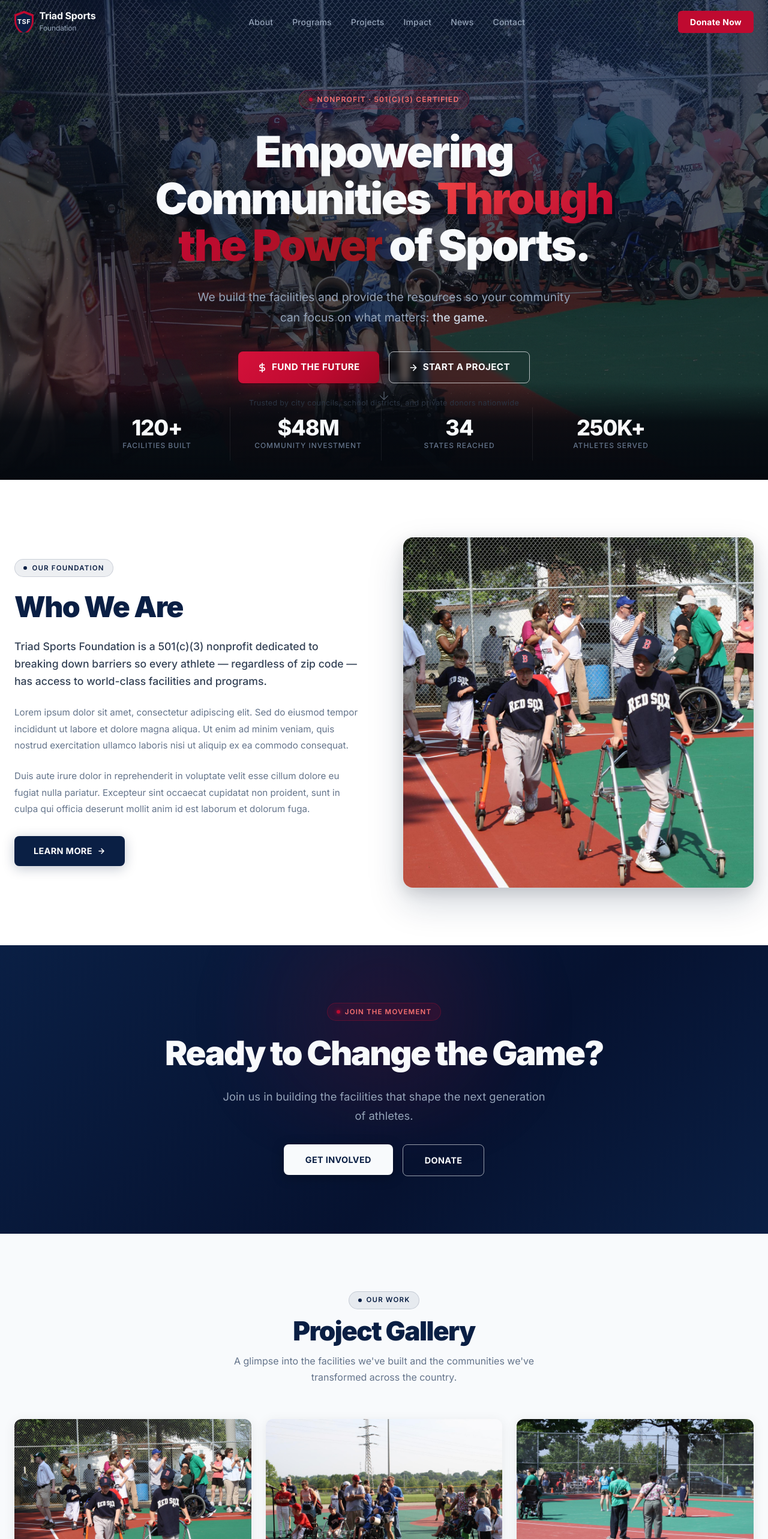
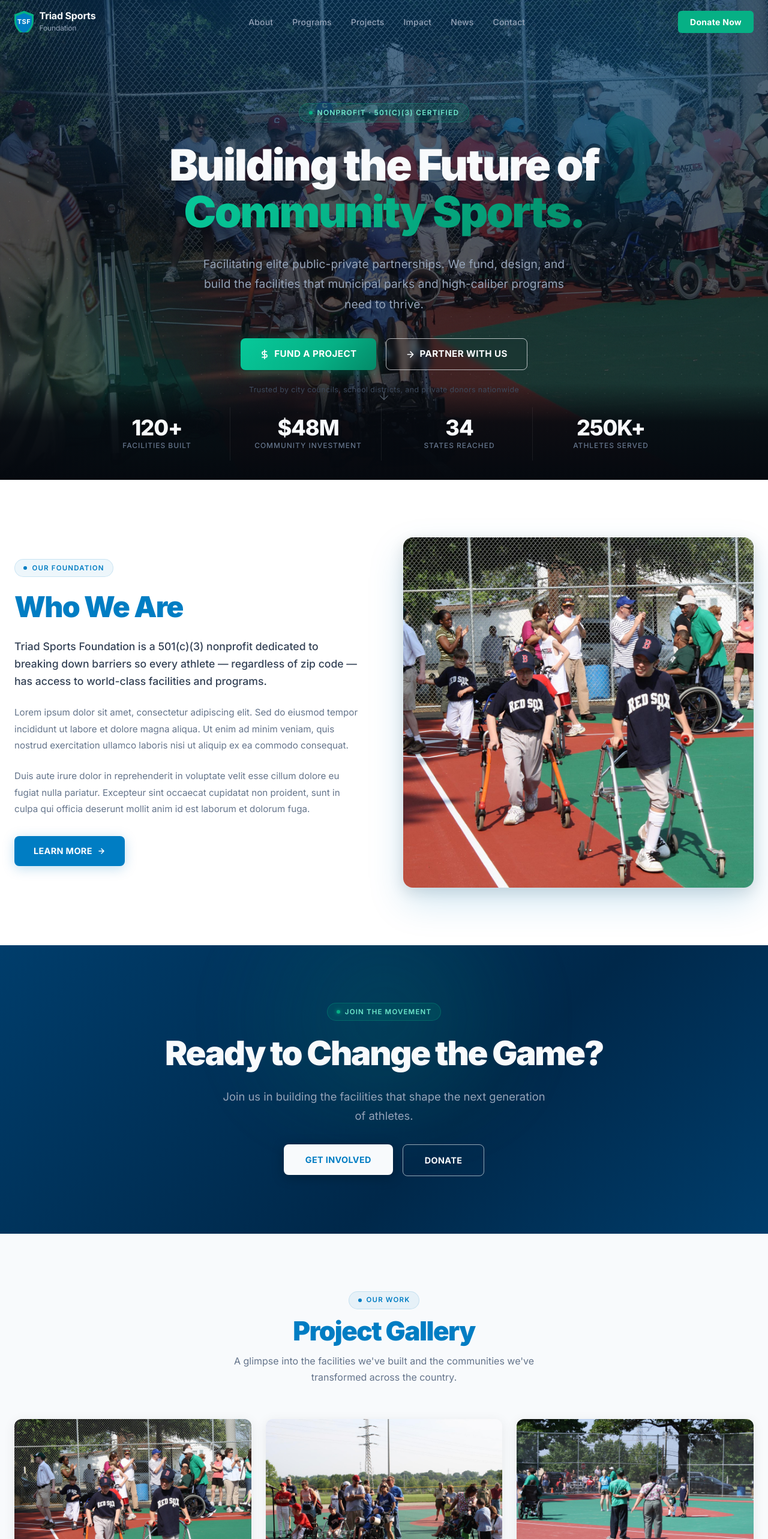
Before and after one commit to SteamWorksWeb/triad-sports, a Next.js app: page / in a window 1280 px wide. Shown: the top 2566 px of the page at 60% size. Built offline with nearby package versions, Linux system fonts and the light colour scheme.

Commit message:
refactor: pivot to UWF colorway, update institutional copy, inject real business data

```diff
--- a/app/page.tsx
+++ b/app/page.tsx
@@ -60,9 +60,9 @@ export default function HomePage() {
           alignItems: "center",
           justifyContent: "center",
           overflow: "hidden",
-          /* Deep patriot-blue → black radial gradient */
+          /* Deep tsf-blue → black radial gradient */
           background:
-            "radial-gradient(ellipse 120% 90% at 50% -10%, #0a1f44 0%, #061230 35%, #030810 70%, #05090f 100%)",
+            "radial-gradient(ellipse 120% 90% at 50% -10%, #003d6b 0%, #00284a 35%, #030810 70%, #05090f 100%)",
         }}
       >
         {/* ── Hero background image layer ── */}
@@ -100,7 +100,7 @@ export default function HomePage() {
             height: "520px",
             borderRadius: "50%",
             background:
-              "radial-gradient(circle, rgba(191,10,48,0.18) 0%, transparent 70%)",
+              "radial-gradient(circle, rgba(6,176,133,0.18) 0%, transparent 70%)",
             filter: "blur(40px)",
             pointerEvents: "none",
             zIndex: 1,
@@ -118,7 +118,7 @@ export default function HomePage() {
             height: "600px",
             borderRadius: "50%",
             background:
-              "radial-gradient(circle, rgba(10,55,120,0.22) 0%, transparent 70%)",
+              "radial-gradient(circle, rgba(0,125,195,0.22) 0%, transparent 70%)",
             filter: "blur(60px)",
             pointerEvents: "none",
             zIndex: 1,
@@ -161,15 +161,15 @@ export default function HomePage() {
                   alignItems: "center",
                   gap: "0.5rem",
                   padding: "0.375rem 1rem",
-                  background: "rgba(191,10,48,0.12)",
-                  border: "1px solid rgba(191,10,48,0.35)",
+                  background: "rgba(6,176,133,0.12)",
+                  border: "1px solid rgba(6,176,133,0.35)",
                   borderRadius: "999px",
                   fontFamily: "Inter, sans-serif",
                   fontWeight: 600,
                   fontSize: "0.75rem",
                   letterSpacing: "0.1em",
                   textTransform: "uppercase",
-                  color: "#f87171",
+                  color: "#6ee7cb",
                 }}
               >
                 <span
@@ -177,9 +177,9 @@ export default function HomePage() {
                     width: "6px",
                     height: "6px",
                     borderRadius: "50%",
-                    background: "#bf0a30",
+                    background: "#06B085",
                     display: "inline-block",
-                    boxShadow: "0 0 6px #bf0a30",
+                    boxShadow: "0 0 6px #06B085",
                   }}
                 />
                 Nonprofit · 501(c)(3) Certified
@@ -200,19 +200,18 @@ export default function HomePage() {
                 maxWidth: "820px",
               }}
             >
-              Empowering Communities{" "}
+              Building the Future of{" "}
               <span
                 style={{
                   background:
-                    "linear-gradient(135deg, #ef4444 0%, #bf0a30 50%, #991b1b 100%)",
+                    "linear-gradient(135deg, #07c99a 0%, #06B085 50%, #038a68 100%)",
                   WebkitBackgroundClip: "text",
                   WebkitTextFillColor: "transparent",
                   backgroundClip: "text",
                 }}
               >
-                Through the Power
-              </span>{" "}
-              of Sports.
+                Community Sports.
+              </span>
             </motion.h1>
 
             {/* Subheadline */}
@@ -229,11 +228,9 @@ export default function HomePage() {
                 letterSpacing: "0.005em",
               }}
             >
-              We build the facilities and provide the resources so your community
-              can focus on what matters:{" "}
-              <em style={{ color: "#cbd5e1", fontStyle: "normal", fontWeight: 500 }}>
-                the game.
-              </em>
+              Facilitating elite public-private partnerships. We fund, design, and
+              build the facilities that municipal parks and high-caliber programs
+              need to thrive.
             </motion.p>
 
             {/* CTA Buttons */}
@@ -247,9 +244,9 @@ export default function HomePage() {
                 marginTop: "0.5rem",
               }}
             >
-              {/* Primary — Fund the Future */}
+              {/* Primary — Fund a Project */}
               <motion.a
-                href="#donate"
+                href="/contact"
                 id="hero-fund-btn"
                 whileHover={{ scale: 1.04, y: -2 }}
                 whileTap={{ scale: 0.97 }}
@@ -260,7 +257,7 @@ export default function HomePage() {
                   gap: "0.5rem",
                   padding: "0.875rem 2rem",
                   background:
-                    "linear-gradient(135deg, #d4113a 0%, #bf0a30 60%, #9b0823 100%)",
+                    "linear-gradient(135deg, #07c99a 0%, #06B085 60%, #038a68 100%)",
                   color: "#ffffff",
                   fontFamily: "Inter, sans-serif",
                   fontWeight: 700,
@@ -270,7 +267,7 @@ export default function HomePage() {
                   borderRadius: "8px",
                   border: "none",
                   cursor: "pointer",
-                  boxShadow: "0 4px 24px rgba(191,10,48,0.40), 0 1px 3px rgba(0,0,0,0.5)",
+                  boxShadow: "0 4px 24px rgba(6,176,133,0.40), 0 1px 3px rgba(0,0,0,0.5)",
                   textTransform: "uppercase",
                 }}
               >
@@ -279,7 +276,7 @@ export default function HomePage() {
                   <line x1="12" y1="1" x2="12" y2="23"/>
                   <path d="M17 5H9.5a3.5 3.5 0 0 0 0 7h5a3.5 3.5 0 0 1 0 7H6"/>
                 </svg>
-                Fund the Future
+                Fund a Project
               </motion.a>
 
               {/* Secondary — Start A Project */}
@@ -317,7 +314,7 @@ export default function HomePage() {
                 <svg width="16" height="16" viewBox="0 0 24 24" fill="none" stroke="currentColor" strokeWidth="2.5" strokeLinecap="round" strokeLinejoin="round">
                   <path d="M5 12h14M12 5l7 7-7 7"/>
                 </svg>
-                Start A Project
+                Partner With Us
               </motion.a>
             </motion.div>
 
@@ -476,15 +473,15 @@ export default function HomePage() {
                 alignItems: "center",
                 gap: "0.5rem",
                 padding: "0.35rem 0.9rem",
-                background: "rgba(10,31,68,0.07)",
-                border: "1px solid rgba(10,31,68,0.15)",
+                background: "rgba(0,125,195,0.07)",
+                border: "1px solid rgba(0,125,195,0.15)",
                 borderRadius: "999px",
                 fontFamily: "Inter, sans-serif",
                 fontWeight: 600,
                 fontSize: "0.72rem",
                 letterSpacing: "0.1em",
                 textTransform: "uppercase",
-                color: "#0a1f44",
+                color: "#007DC3",
                 width: "fit-content",
               }}
             >
@@ -493,7 +490,7 @@ export default function HomePage() {
                   width: "6px",
                   height: "6px",
                   borderRadius: "50%",
-                  background: "#0a1f44",
+                  background: "#007DC3",
                   display: "inline-block",
                 }}
               />
@@ -507,7 +504,7 @@ export default function HomePage() {
                 fontSize: "clamp(2rem, 4vw, 3rem)",
                 lineHeight: 1.1,
                 letterSpacing: "-0.035em",
-                color: "#0a1f44",
+                color: "#007DC3",
                 margin: 0,
               }}
             >
@@ -574,7 +571,7 @@ export default function HomePage() {
                     alignItems: "center",
                     gap: "0.5rem",
                     padding: "0.875rem 2rem",
-                    background: "#0a1f44",
+                    background: "#007DC3",
                     color: "#ffffff",
                     fontFamily: "Inter, sans-serif",
                     fontWeight: 700,
@@ -583,7 +580,7 @@ export default function HomePage() {
                     textDecoration: "none",
                     borderRadius: "8px",
                     textTransform: "uppercase",
-                    boxShadow: "0 4px 20px rgba(10,31,68,0.25)",
+                    boxShadow: "0 4px 20px rgba(0,125,195,0.25)",
                   }}
                 >
                   Learn More
@@ -613,7 +610,7 @@ export default function HomePage() {
                 height: "auto",
                 aspectRatio: "1 / 1",
                 borderRadius: "16px",
-                boxShadow: "0 25px 60px rgba(10,31,68,0.18), 0 8px 24px rgba(0,0,0,0.12)",
+                boxShadow: "0 25px 60px rgba(0,125,195,0.18), 0 8px 24px rgba(0,0,0,0.12)",
                 display: "block",
               }}
             />
@@ -624,7 +621,7 @@ export default function HomePage() {
       {/* ══════════════ CTA SECTION ══════════════ */}
       <section
         style={{
-          background: "linear-gradient(135deg, #0a1f44 0%, #061230 60%, #0a1f44 100%)",
+          background: "linear-gradient(135deg, #003d6b 0%, #00284a 60%, #003d6b 100%)",
           padding: "6rem 1.5rem",
           textAlign: "center",
           position: "relative",
@@ -642,7 +639,7 @@ export default function HomePage() {
             width: "700px",
             height: "400px",
             borderRadius: "50%",
-            background: "radial-gradient(circle, rgba(191,10,48,0.14) 0%, transparent 70%)",
+            background: "radial-gradient(circle, rgba(6,176,133,0.14) 0%, transparent 70%)",
             filter: "blur(40px)",
             pointerEvents: "none",
           }}
@@ -670,18 +667,18 @@ export default function HomePage() {
               alignItems: "center",
               gap: "0.5rem",
               padding: "0.35rem 0.9rem",
-              background: "rgba(191,10,48,0.12)",
-              border: "1px solid rgba(191,10,48,0.3)",
+              background: "rgba(6,176,133,0.12)",
+              border: "1px solid rgba(6,176,133,0.3)",
               borderRadius: "999px",
               fontFamily: "Inter, sans-serif",
               fontWeight: 600,
               fontSize: "0.72rem",
               letterSpacing: "0.1em",
               textTransform: "uppercase",
-              color: "#f87171",
+              color: "#6ee7cb",
             }}
           >
-            <span style={{ width: "6px", height: "6px", borderRadius: "50%", background: "#bf0a30", display: "inline-block", boxShadow: "0 0 6px #bf0a30" }} />
+            <span style={{ width: "6px", height: "6px", borderRadius: "50%", background: "#06B085", display: "inline-block", boxShadow: "0 0 6px #06B085" }} />
             Join the Movement
           </span>
 
@@ -737,7 +734,7 @@ export default function HomePage() {
                   gap: "0.5rem",
                   padding: "0.9rem 2.25rem",
                   background: "#f8fafc",
-                  color: "#0a1f44",
+                  color: "#007DC3",
                   fontFamily: "Inter, sans-serif",
                   fontWeight: 700,
                   fontSize: "0.9rem",
@@ -814,18 +811,18 @@ export default function HomePage() {
               alignItems: "center",
               gap: "0.5rem",
               padding: "0.35rem 0.9rem",
-              background: "rgba(10,31,68,0.07)",
-              border: "1px solid rgba(10,31,68,0.15)",
+              background: "rgba(0,125,195,0.07)",
+              border: "1px solid rgba(0,125,195,0.15)",
               borderRadius: "999px",
               fontFamily: "Inter, sans-serif",
               fontWeight: 600,
               fontSize: "0.72rem",
               letterSpacing: "0.1em",
               textTransform: "uppercase",
-              color: "#0a1f44",
+              color: "#007DC3",
             }}
           >
-            <span style={{ width: "6px", height: "6px", borderRadius: "50%", background: "#0a1f44", display: "inline-block" }} />
+            <span style={{ width: "6px", height: "6px", borderRadius: "50%", background: "#007DC3", display: "inline-block" }} />
             Our Work
           </span>
 
@@ -836,7 +833,7 @@ export default function HomePage() {
               fontSize: "clamp(1.75rem, 4vw, 2.75rem)",
               letterSpacing: "-0.035em",
               lineHeight: 1.1,
-              color: "#0a1f44",
+              color: "#007DC3",
               margin: 0,
             }}
           >
--- a/components/Navbar.tsx
+++ b/components/Navbar.tsx
@@ -65,11 +65,11 @@ export default function Navbar() {
             >
               <path
                 d="M16 0L0 6v10c0 10.5 6.8 20.3 16 24C25.2 36.3 32 26.5 32 16V6L16 0z"
-                fill="#bf0a30"
+                fill="#06B085"
               />
               <path
                 d="M16 4L3 9v8c0 8.6 5.6 16.7 13 19.8C23.4 33.7 29 25.6 29 17V9L16 4z"
-                fill="#0a1f44"
+                fill="#007DC3"
               />
               <text
                 x="16"
@@ -151,7 +151,7 @@ export default function Navbar() {
               alignItems: "center",
               gap: "0.4rem",
               padding: "0.5rem 1.25rem",
-              background: "#bf0a30",
+              background: "#06B085",
               color: "#ffffff",
               fontFamily: "Inter, sans-serif",
               fontWeight: 700,
@@ -164,11 +164,11 @@ export default function Navbar() {
               transition: "background 0.2s ease, transform 0.15s ease",
             }}
             onMouseEnter={(e) => {
-              (e.currentTarget as HTMLElement).style.background = "#d4113a";
+              (e.currentTarget as HTMLElement).style.background = "#049e77";
               (e.currentTarget as HTMLElement).style.transform = "translateY(-1px)";
             }}
             onMouseLeave={(e) => {
-              (e.currentTarget as HTMLElement).style.background = "#bf0a30";
+              (e.currentTarget as HTMLElement).style.background = "#06B085";
               (e.currentTarget as HTMLElement).style.transform = "translateY(0)";
             }}
           >
@@ -248,7 +248,7 @@ export default function Navbar() {
                 display: "inline-flex",
                 justifyContent: "center",
                 padding: "0.75rem 1.5rem",
-                background: "#bf0a30",
+                background: "#06B085",
                 color: "#ffffff",
                 fontFamily: "Inter, sans-serif",
                 fontWeight: 700,
```
Also changed, not shown: app/contact/page.tsx (+22 -22 lines), app/globals.css (+4 -3 lines), components/Footer.tsx (+8 -8 lines).
